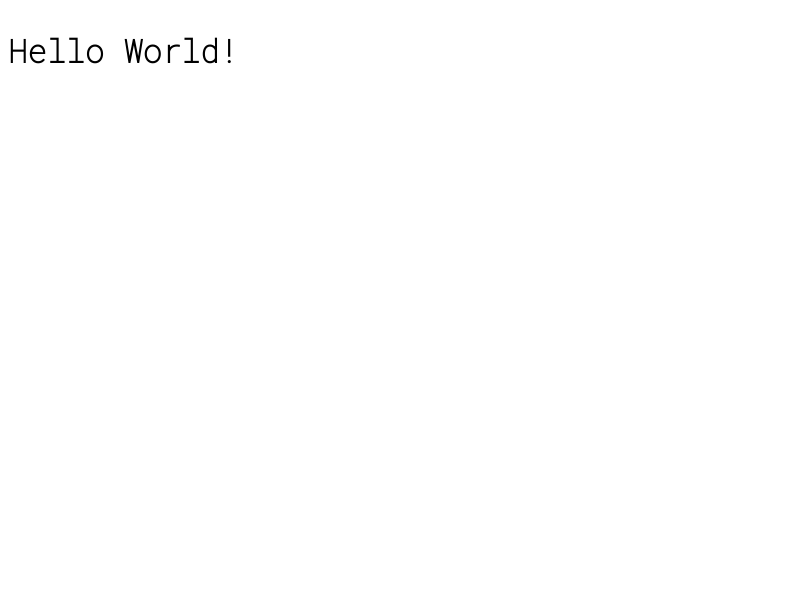
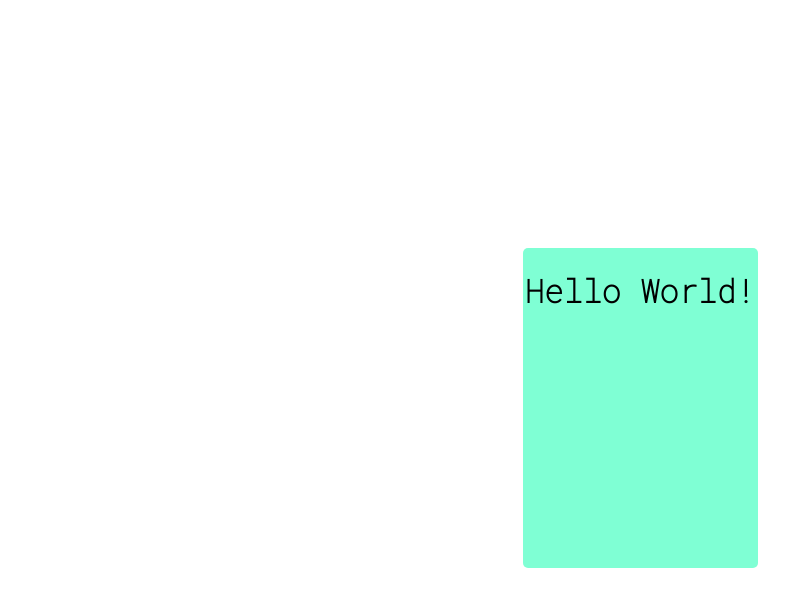
Before and after one commit to aafernands/calculator-app, a React (Create React App) app: page / in a window 1280 px wide. Shown: the top 606 px of the page, without its empty margins (0-811 px from the left). Built offline with nearby package versions, Linux system fonts and the light colour scheme.

Commit message:
initial calc styles

```diff
--- a/src/index.css
+++ b/src/index.css
@@ -6,3 +6,12 @@
 * {
   font-family: "RobotoMono", monospace;
 }
+
+
+body {
+  display: flex;
+  height: 100vh;
+  justify-content: center;
+  align-items: center;
+  text-align: center;
+}
--- a/src/main/Calculator.css
+++ b/src/main/Calculator.css
@@ -3,5 +3,5 @@
     width: 235px;
     border-radius: 5px;
     overflow: hidden;
-
+    background-color: aquamarine;
 }
```
